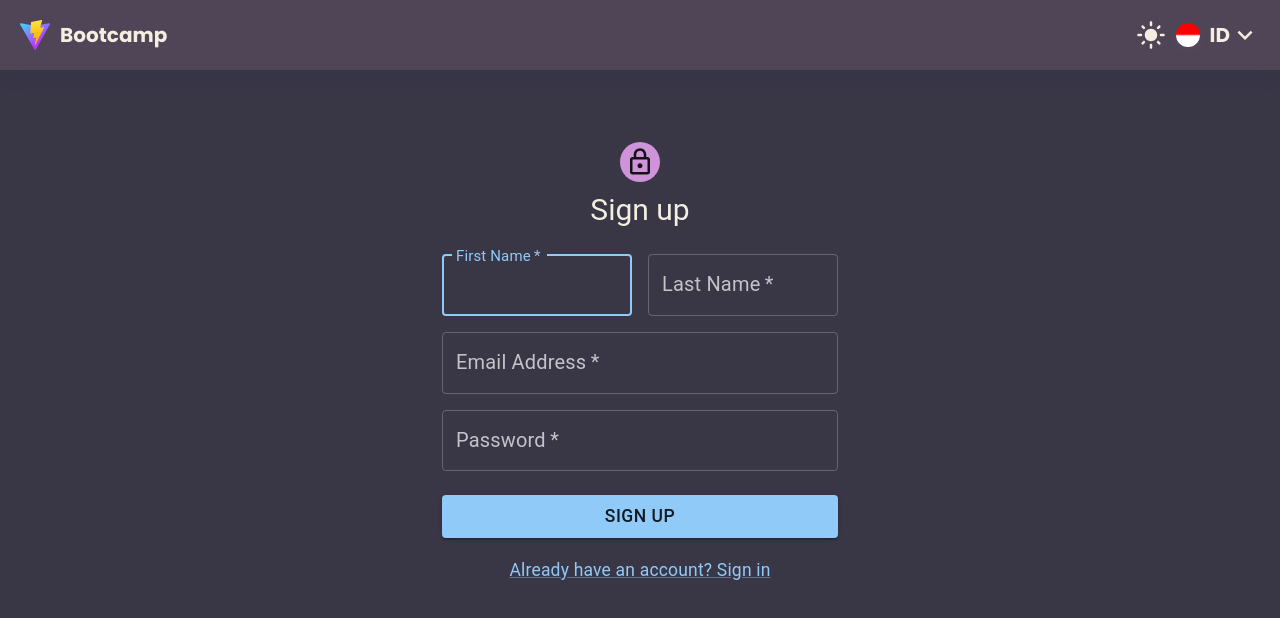
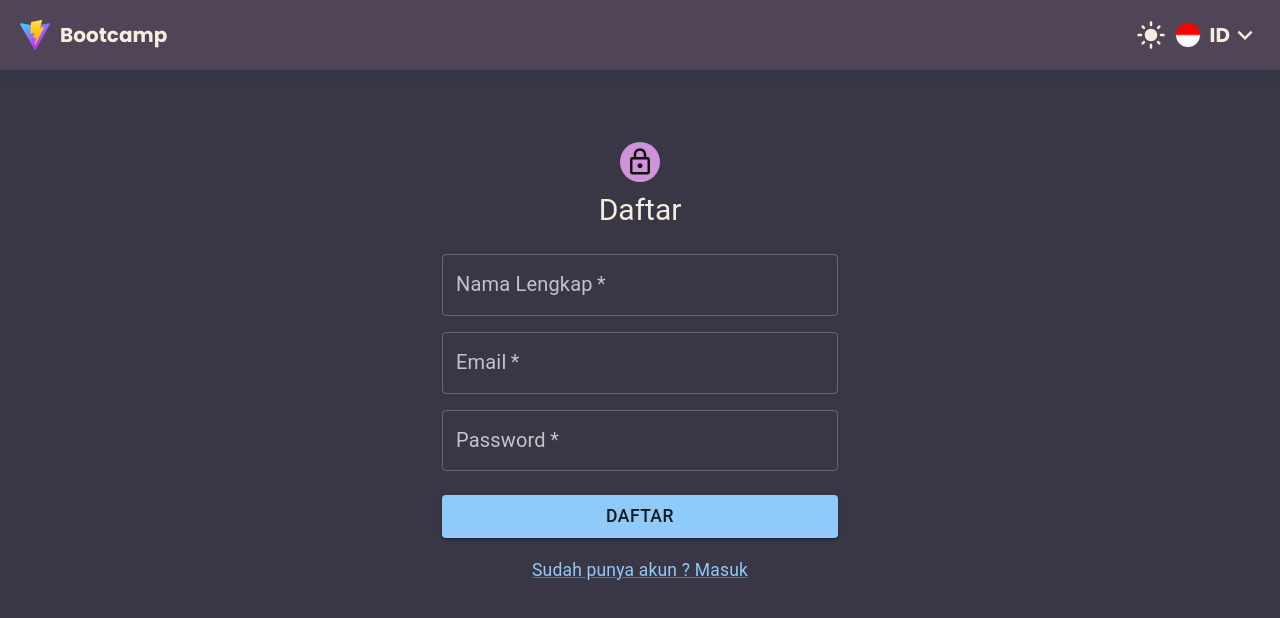
Before and after one commit to KMalif/group2-week3, a React (Vite) app: page /signup in a window 1280 px wide. Shown: the top 618 px of the page. Built offline with nearby package versions, Linux system fonts and the light colour scheme.

Commit message:
add translate language on auth pages

```diff
--- a/src/languages/en.js
+++ b/src/languages/en.js
@@ -7,4 +7,12 @@ export default {
   app_popup_error_title: 'Something went wrong!',
   app_popup_error_message: 'Sorry, an error has occurred. Please try again later',
   app_popup_close_button_label: 'Close',
+
+  app_title_signup: 'Sign Up',
+  app_title_signin: 'Sign In',
+  form_label_fullname: 'Fullname',
+  form_label_email: 'Email',
+  form_label_password: 'Password',
+  form_suggest_signin: 'Already have an account? Sign in',
+  form_suggest_signup: 'Do not have an account? Sign up',
 };
--- a/src/languages/id.js
+++ b/src/languages/id.js
@@ -7,4 +7,12 @@ export default {
   app_popup_error_title: 'Terjadi kesalahan!',
   app_popup_error_message: 'Maaf, telah terjadi kesalahan. Silakan coba beberapa saat lagi',
   app_popup_close_button_label: 'Tutup',
+
+  app_title_signup: 'Daftar',
+  app_title_signin: 'Masuk',
+  form_label_fullname: 'Nama Lengkap',
+  form_label_email: 'Email',
+  form_label_password: 'Password',
+  form_suggest_signin: 'Sudah punya akun ? Masuk',
+  form_suggest_signup: 'Belum punya akun ? Daftar',
 };
--- a/src/pages/Login/index.jsx
+++ b/src/pages/Login/index.jsx
@@ -4,32 +4,23 @@ import { Avatar, Box, Button, Checkbox, Container, FormControlLabel, Grid, Link,
 import LockOutlinedIcon from '@mui/icons-material/LockOutlined';
 
 import style from './style.module.scss'
+import { FormattedMessage } from 'react-intl';
 
 const Login = () => {
-
 
     const handleSubmit = (event) => {
         event.preventDefault();
 
     }
 
-
   return (
     <Container component="main" maxWidth="xs">
-        <Box
-          sx={{
-            marginTop: 8,
-            display: 'flex',
-            flexDirection: 'column',
-            alignItems: 'center',
-          }}
-        >
-
+        <Box className={style.formContainer}>
           <Avatar sx={{ m: 1, bgcolor: 'secondary.main' }}>
             <LockOutlinedIcon />
           </Avatar>
           <Typography component="h1" variant="h5">
-            Login
+            <FormattedMessage id='app_title_signin'/>
           </Typography>
           <Box component="form" noValidate onSubmit={handleSubmit} sx={{ mt: 3 }}>
             <Grid container spacing={2}>
@@ -38,7 +29,7 @@ const Login = () => {
                   required
                   fullWidth
                   id="email"
-                  label="Email Address"
+                  label={<FormattedMessage id='form_label_email'/>}
                   name="email"
                   autoComplete="email"
                 />
@@ -48,7 +39,7 @@ const Login = () => {
                   required
                   fullWidth
                   name="password"
-                  label="Password"
+                  label={<FormattedMessage id='form_label_password'/>}
                   type="password"
                   id="password"
                   autoComplete="new-password"
@@ -61,12 +52,12 @@ const Login = () => {
               variant="contained"
               sx={{ mt: 3, mb: 2 }}
             >
-              Login
+              <FormattedMessage id='app_title_signin'/>
             </Button>
             <Grid container justifyContent="center">
               <Grid item>
                 <Link href="/signup" variant="body2">
-                  Do not have an account yet ? Sign up
+                    <FormattedMessage id='form_suggest_signup'/>
                 </Link>
               </Grid>
             </Grid>
--- a/src/pages/Login/style.module.scss
+++ b/src/pages/Login/style.module.scss
@@ -1 +1,7 @@
 @import '@styles/base';
+
+.formContainer {
+    margin-top: 64px;
+    @include directionY;
+    align-items: center;
+}
--- a/src/pages/SignUp/index.jsx
+++ b/src/pages/SignUp/index.jsx
@@ -1,10 +1,11 @@
 
-import React from 'react'
+import React, { useState } from 'react'
 
-import { Avatar, Box, Button, Checkbox, Container, FormControlLabel, Grid, Link, TextField, Typography } from '@mui/material'
+import { Avatar, Box, Button, Container, Grid, Link, TextField, Typography } from '@mui/material'
 import LockOutlinedIcon from '@mui/icons-material/LockOutlined';
 
 import style from './style.module.scss'
+import { FormattedMessage } from 'react-intl';
 
 const SignUp = () => {
 
@@ -15,41 +16,23 @@ const SignUp = () => {
 
   return (
     <Container component="main" maxWidth="xs">
-        <Box
-          sx={{
-            marginTop: 8,
-            display: 'flex',
-            flexDirection: 'column',
-            alignItems: 'center',
-          }}
-        >
-          <Avatar sx={{ m: 1, bgcolor: 'secondary.main' }}>
+        <Box className={style.formContainer}>
+          <Avatar sx={{ m: 1, bgcolor: 'secondary.main'}}>
             <LockOutlinedIcon />
           </Avatar>
           <Typography component="h1" variant="h5">
-            Sign up
+            <FormattedMessage id='app_title_signup'/>
           </Typography>
           <Box component="form" noValidate onSubmit={handleSubmit} sx={{ mt: 3 }}>
             <Grid container spacing={2}>
-              <Grid item xs={12} sm={6}>
-                <TextField
-                  autoComplete="given-name"
-                  name="firstName"
-                  required
-                  fullWidth
-                  id="firstName"
-                  label="First Name"
-                  autoFocus
-                />
-              </Grid>
-              <Grid item xs={12} sm={6}>
+              <Grid item xs={12}>
                 <TextField
                   required
                   fullWidth
-                  id="lastName"
-                  label="Last Name"
-                  name="lastName"
-                  autoComplete="family-name"
+                  id="fullname"
+                  label={<FormattedMessage id='form_label_fullname'/>}
+                  name="fullname"
+                  autoComplete="fullname"
                 />
               </Grid>
               <Grid item xs={12}>
@@ -57,20 +40,20 @@ const SignUp = () => {
                   required
                   fullWidth
                   id="email"
-                  label="Email Address"
+                  label={<FormattedMessage id='form_label_email'/>}
                   name="email"
                   autoComplete="email"
                 />
               </Grid>
               <Grid item xs={12}>
                 <TextField
-                  required
-                  fullWidth
-                  name="password"
-                  label="Password"
-                  type="password"
-                  id="password"
-                  autoComplete="new-password"
+                    required
+                    fullWidth
+                    id="password"
+                    type="password"
+                    label={<FormattedMessage id='form_label_password'/>}
+                    name="password"
+                    autoComplete="new-password"
                 />
               </Grid>
             </Grid>
@@ -80,12 +63,12 @@ const SignUp = () => {
               variant="contained"
               sx={{ mt: 3, mb: 2 }}
             >
-              Sign Up
+              <FormattedMessage id='app_title_signup'/>
             </Button>
             <Grid container justifyContent="center">
               <Grid item>
                 <Link href="/login" variant="body2">
-                  Already have an account? Sign in
+                <FormattedMessage id='form_suggest_signin'/>
                 </Link>
               </Grid>
             </Grid>
--- a/src/pages/SignUp/style.module.scss
+++ b/src/pages/SignUp/style.module.scss
@@ -1 +1,7 @@
 @import '@styles/base';
+
+.formContainer {
+    margin-top: 64px;
+    @include directionY;
+    align-items: center;
+}
```
